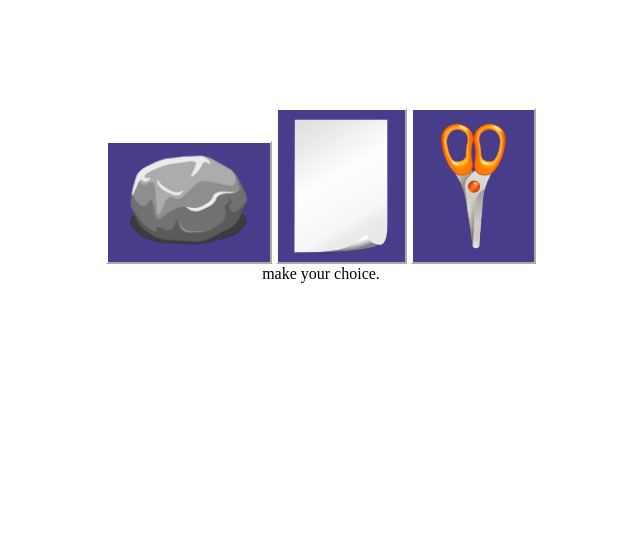
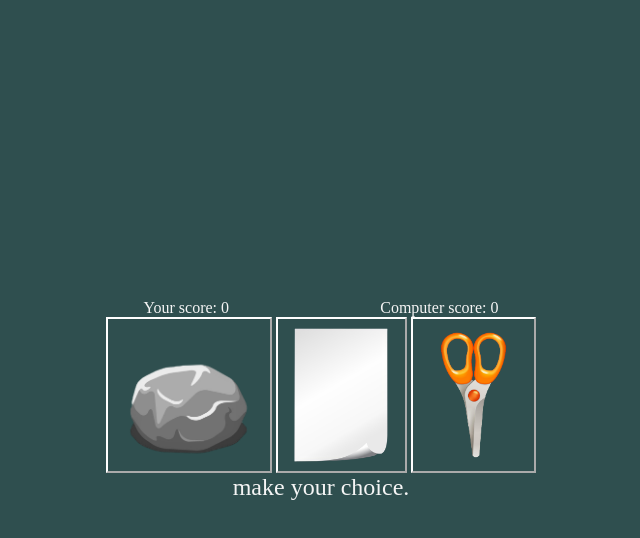
Before and after one commit to desanchezh/RockPaperScissors-Game, a plain HTML site: page index.html in a window 1280 px wide. Shown: the whole page, without its empty margins (319-959 px from the left). Drawn offline with Linux system fonts and the light colour scheme.

Commit message:
uniform buttons and bg color

```diff
--- a/index.html
+++ b/index.html
@@ -8,7 +8,11 @@
 </head>
 
 <body>
-    <div id="score"></div>
+    <div id="score">
+        <div id="scoreUser"></div>
+        <div id="roundVisualizer"></div>
+        <div id="scoreComputer"></div>
+    </div>
     <div id="buttons">
         <button id="rockButton"><img src="images/rock.png"/></button>
         <button id="paperButton"><img src="images/paper.png"/></button>
--- a/rockPaperScissors.js
+++ b/rockPaperScissors.js
@@ -16,6 +16,7 @@ let rockButton = document.querySelector("#rockButton");
 rockButton.addEventListener("click", () => {
     humanChoice = "Rock"
     playRound()
+    //create a function that shows user selection and computer selection image//
 })
 let paperButton = document.querySelector("#paperButton");
 paperButton.addEventListener("click", () => {
@@ -30,9 +31,16 @@ scissorsButton.addEventListener("click", () => {
 
 let humanScore = 0;
 let computerScore = 0;
-let score = document.querySelector("#score");
-let currentScore = document.createElement("span");
-score.appendChild(currentScore);
+
+let scoreUser = document.querySelector("#scoreUser");
+let currentScoreUser = document.createElement("span")
+scoreUser.appendChild(currentScoreUser)
+currentScoreUser.textContent = `Your score: ${humanScore}`;
+
+let scoreComputer = document.querySelector("#scoreComputer");
+let currentScoreComputer = document.createElement("span")
+scoreComputer.appendChild(currentScoreComputer)
+currentScoreComputer.textContent = `Computer score: ${computerScore}`;
 
 let result = document.querySelector("#result");
 let message = document.createElement("span");
@@ -44,8 +52,10 @@ function playRound () {
     if (computerChoice == humanChoice) {
         message.textContent = "";
         message.textContent = `It's a tie! You both chose ${computerChoice}`;
-        currentScore.textContent = "";
-        currentScore.textContent = `Your score: ${humanScore} | Computer score: ${computerScore}`;
+        currentScoreUser.textContent = "";
+        currentScoreComputer.textContent = "";
+        currentScoreUser.textContent = `Your score: ${humanScore}`;
+        currentScoreComputer.textContent = `Computer score: ${computerScore}`;
         return "tie";
     } else if (humanChoice == "Rock" && computerChoice == "Scissors" ||
         humanChoice == "Scissors" && computerChoice == "Paper" ||
@@ -53,15 +63,20 @@ function playRound () {
             humanScore++;
             message.textContent = "";
             message.textContent = `You win! You chose ${humanChoice} and the computer chose ${computerChoice}`
-            currentScore.textContent = "";
-            currentScore.textContent = `Your score: ${humanScore} | Computer score: ${computerScore}`;
+            currentScoreUser.textContent = "";
+            currentScoreComputer.textContent = "";
+            currentScoreUser.textContent = `Your score: ${humanScore}`;
+            currentScoreComputer.textContent = `Computer score: ${computerScore}`;
             return "win";
         } else {
             computerScore++;
             message.textContent = "";
             message.textContent = `You lose. You chose ${humanChoice} and the computer chose ${computerChoice}`;
             currentScore.textContent = "";
-            currentScore.textContent = `Your score: ${humanScore} | Computer score: ${computerScore}`;
+            currentScoreUser.textContent = "";
+            currentScoreComputer.textContent = "";
+            currentScoreUser.textContent = `Your score: ${humanScore}`;
+            currentScoreComputer.textContent = `Computer score: ${computerScore}`;
             return "lose"}
     }
 
--- a/styles.css
+++ b/styles.css
@@ -2,9 +2,11 @@ body {
     display: flex;
     align-items: center;
     justify-content: center;
-    min-height:fit-content;
     flex-direction: column;
-    padding-top: 100px;
+    margin: 0;
+    width: 100vw;
+    height: 100vh;
+    background-color: darkslategrey;
 }
 
 img {
@@ -16,11 +18,32 @@ img {
     opacity: 1;
 }
 
+#rockButton {
+    padding-top: 34px;
+}
+
 img:hover {
     opacity: 0.5;
 }
 
 button {
     border-color: white;
-    background-color:darkslateblue;
+    background-color:darkslategray;
 }
+
+#score {
+    display: flex;
+    justify-content: space-around;
+    min-width: 430.58px;
+    color: whitesmoke;
+}
+
+#result {
+    background-color: darkslategrey;
+    color: whitesmoke;
+    min-width: 430.58px;
+    display: flex;
+    justify-content: center;
+    font-size:x-large;
+
+}
```
